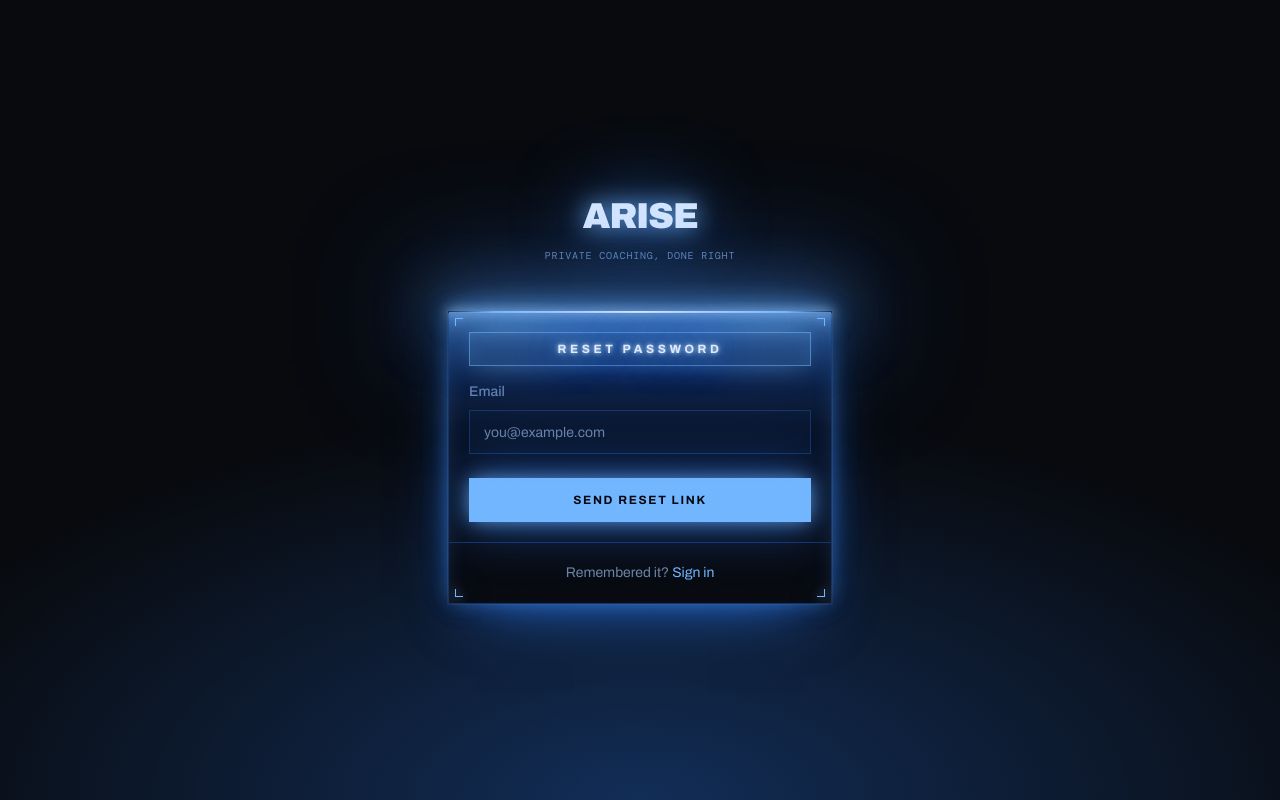
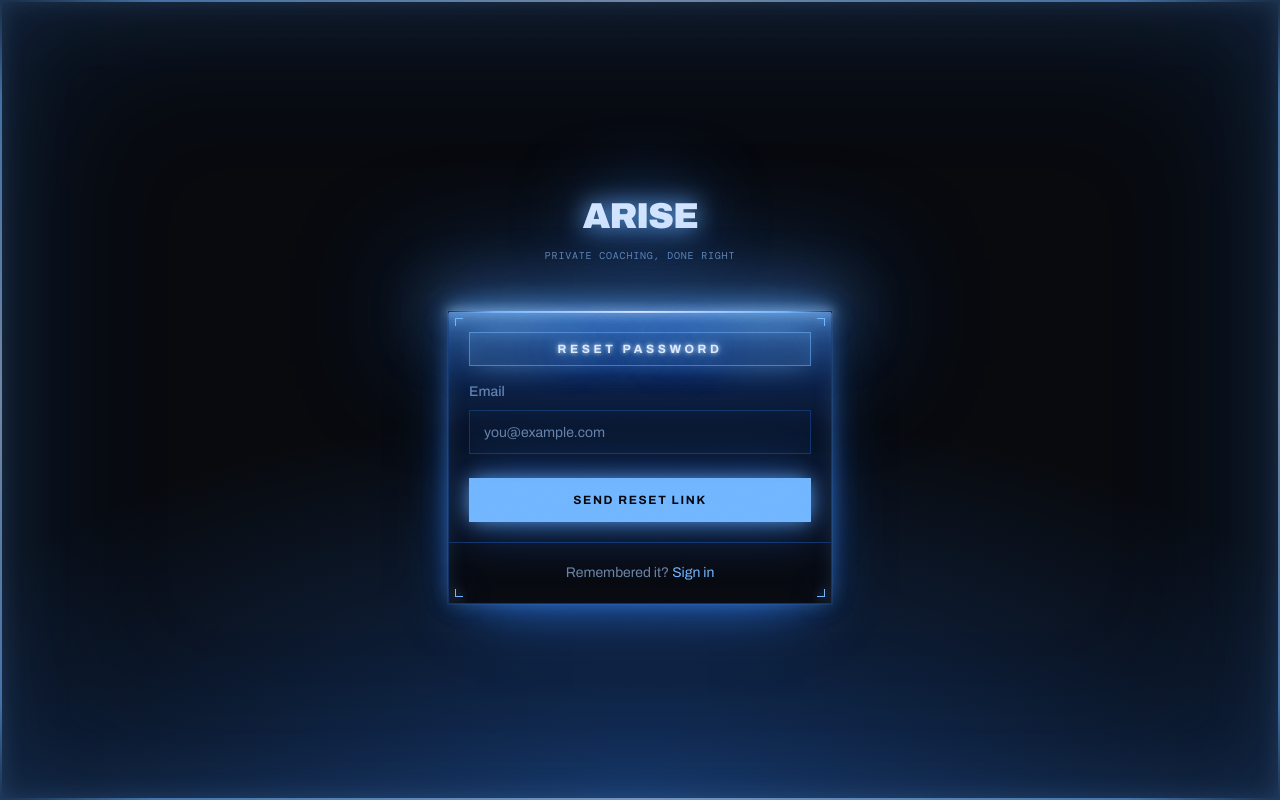
Before and after one commit to Colbyrm24/ARISE, a Next.js app: page /forgot-password in a window 1280 px wide. Built offline with nearby package versions, Linux system fonts and the light colour scheme; a web font is replaced by a local one.

Commit message:
Run the lit edge all the way around the window

```diff
--- a/src/app/globals.css
+++ b/src/app/globals.css
@@ -212,6 +212,83 @@ body::before {
     pointer-events: none;
   }
 
+  /*
+    The same edge, all the way around the viewport. Desktop only.
+
+    On a phone the app fills the screen and the device's own bezel is the
+    frame. On a desktop it doesn't, and once the lit plate came out from
+    behind everything the browser window was just a large dark rectangle
+    with a column of content down the middle of it — the outside had nothing
+    holding it.
+
+    This is `.lit-edge` unrolled onto four sides: the identical gradient
+    (transparent, accent, foreground at the midpoint, accent, transparent)
+    running along each edge, so the brightest part of every run is the
+    centre of that side. The glow throws INWARD via an inset shadow, because
+    there is nothing outside a viewport edge for it to land on.
+
+    Fixed, and never takes a click.
+  */
+  .viewport-frame {
+    display: none;
+  }
+
+  @media (min-width: 1024px) {
+    .viewport-frame {
+      display: block;
+      position: fixed;
+      inset: 0;
+      z-index: 55;
+      pointer-events: none;
+      background-image:
+        linear-gradient(
+          90deg,
+          transparent,
+          hsl(var(--accent)) 12%,
+          hsl(var(--foreground)) 50%,
+          hsl(var(--accent)) 88%,
+          transparent
+        ),
+        linear-gradient(
+          90deg,
+          transparent,
+          hsl(var(--accent)) 12%,
+          hsl(var(--foreground)) 50%,
+          hsl(var(--accent)) 88%,
+          transparent
+        ),
+        linear-gradient(
+          180deg,
+          transparent,
+          hsl(var(--accent)) 12%,
+          hsl(var(--foreground)) 50%,
+          hsl(var(--accent)) 88%,
+          transparent
+        ),
+        linear-gradient(
+          180deg,
+          transparent,
+          hsl(var(--accent)) 12%,
+          hsl(var(--foreground)) 50%,
+          hsl(var(--accent)) 88%,
+          transparent
+        );
+      background-size: 100% 2px, 100% 2px, 2px 100%, 2px 100%;
+      background-position: top left, bottom left, top left, top right;
+      background-repeat: no-repeat;
+      /*
+        Dimmer than a window's own edge on purpose. The frame is the room,
+        not the thing you're reading — matched to `.lit-edge` it competed
+        with every panel on the screen at once.
+      */
+      opacity: 0.62;
+      box-shadow:
+        inset 0 0 24px -2px hsl(var(--accent) / 0.34),
+        inset 0 0 70px 4px hsl(var(--accent) / 0.16),
+        inset 0 0 160px 30px hsl(var(--system) / 0.22);
+    }
+  }
+
   /* The wash the lit edge throws down into the panel. Without it the light
      stops dead at the border and the edge reads as a drawn line. */
   .lit-edge::after {
--- a/src/app/layout.tsx
+++ b/src/app/layout.tsx
@@ -50,6 +50,13 @@ export default function RootLayout({
   return (
     <html lang="en" className={`${archivo.variable} ${dmMono.variable}`}>
       <body className="min-h-screen bg-background font-sans text-foreground">
+        {/*
+          The lit frame around the viewport. Desktop only — see
+          `.viewport-frame` in globals.css. Rendered here rather than in each
+          layout so the coach console and the client app are held by the same
+          light, and so anything added later gets it without asking.
+        */}
+        <div aria-hidden className="viewport-frame" />
         {children}
       </body>
     </html>
```
